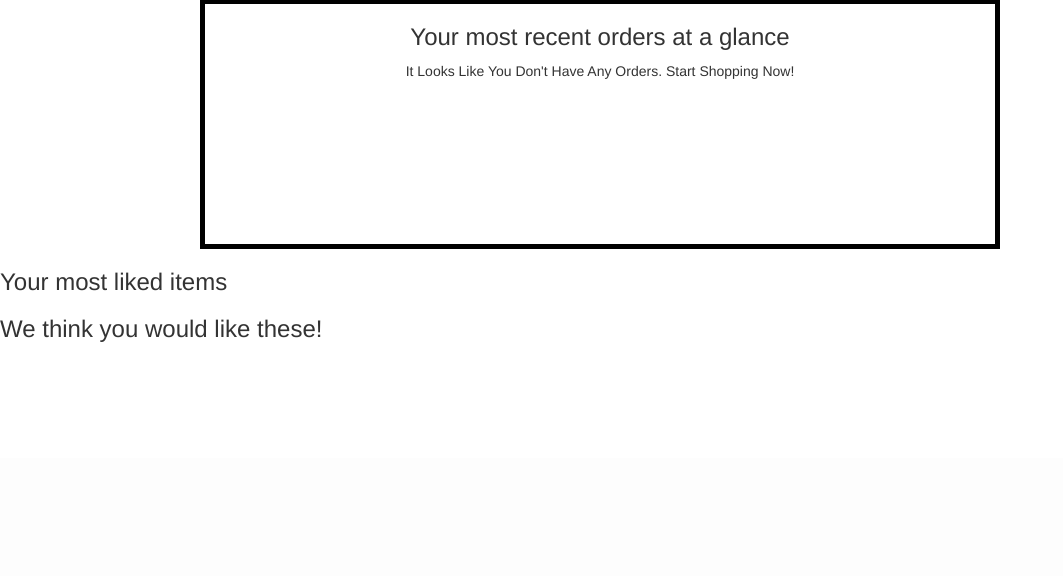
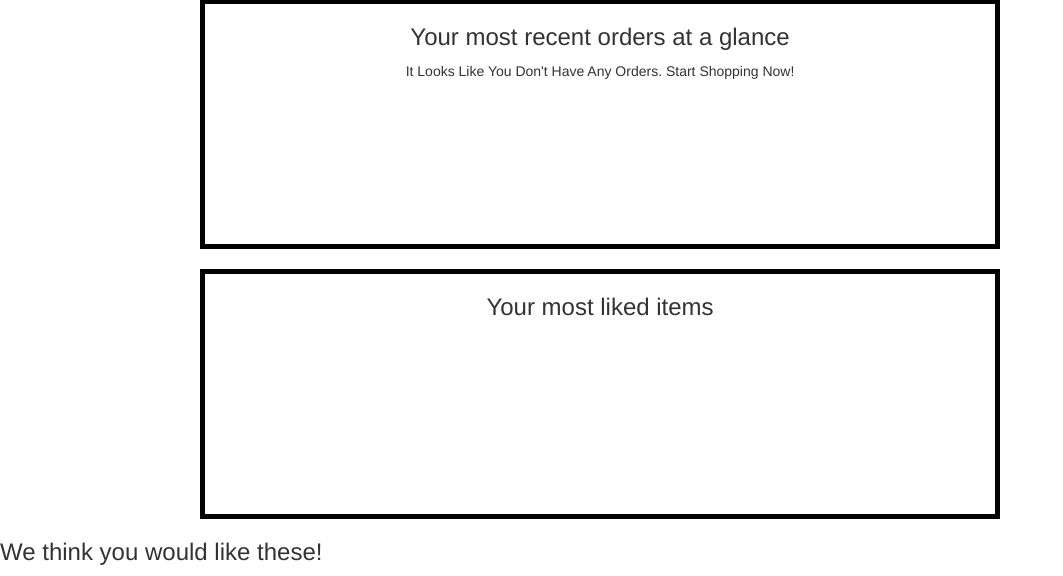
Before and after one commit to cjuanito797/group_project, a Django app: page /customerView/ in a window 1280 px wide. Shown: the part 342-918 px from the top of the page, without its empty margins (0-1063 px from the left). Before the commit the page ends 684 px from the top, so only its background shows below. Run offline with Django 3.2, Linux system fonts and the light colour scheme; the visitor is signed in with stand-in values (Sample User, id 1); data that the repository does not hold is empty; some libraries are stand-ins or nearby versions.

Commit message:
Update base.html

```diff
--- a/chineseSpicyFlavor/templates/account/base.html
+++ b/chineseSpicyFlavor/templates/account/base.html
@@ -177,7 +177,15 @@
         }
 
         #favoriteItems{
+            text-align: center;
             position: relative;
+            margin-top: 20px;
+            margin-left: 200px;
+            border: 5px solid black;
+            width: 750px;
+            height: 250px;
+            overflow-y: auto;
+            width: 800px;
         }
 
 
@@ -316,7 +324,7 @@
     <h3>Your most liked items</h3>
     {% for foo in oi %}
         {% if forloop.counter < 3 %}
-            <p>{{ foo.product.name}}</p>
+            <h5>{{ foo.product.name}}</h5>
             <img src="
             {% if user.profile.image %}{{ foo.product.image.url }}{% else %}{% static "images/logo1.jpg" %}{% endif %}"
              alt="panda" width="200" height="200" style="border-radius: 50%">
```
